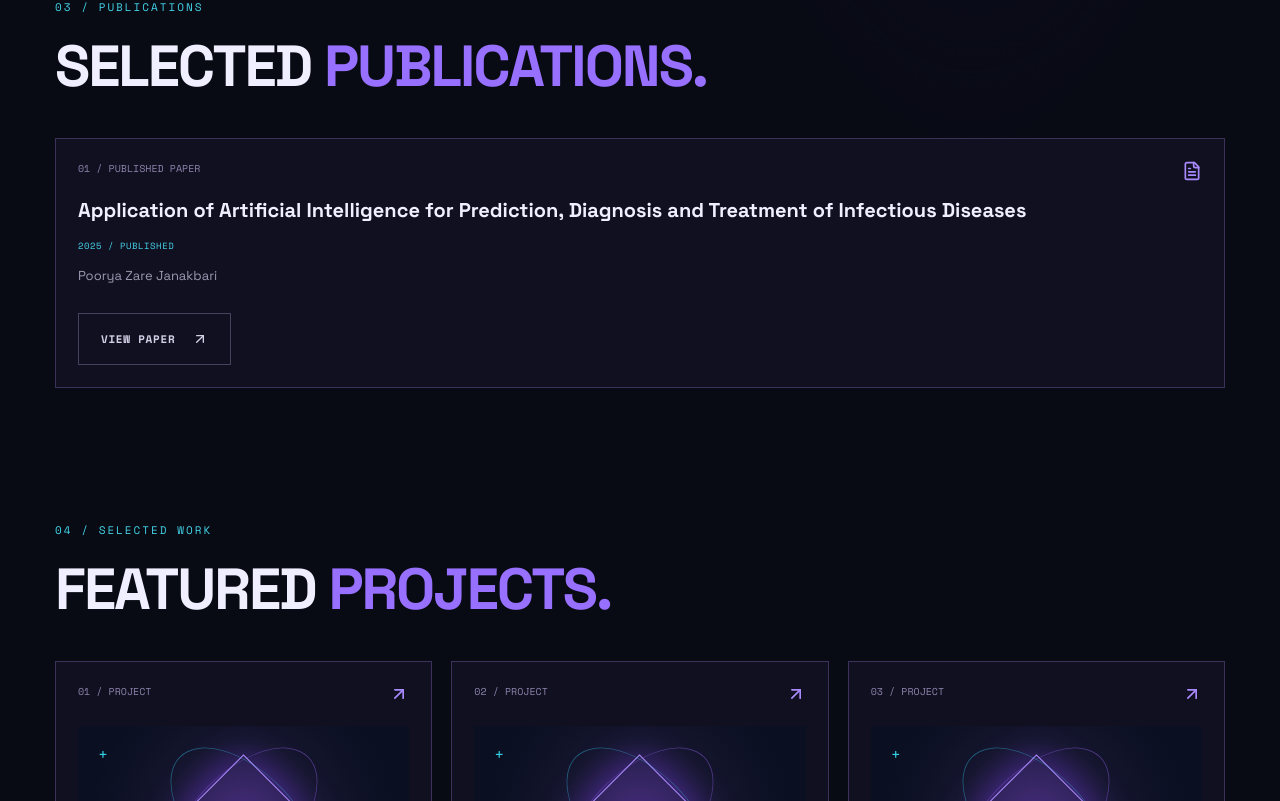
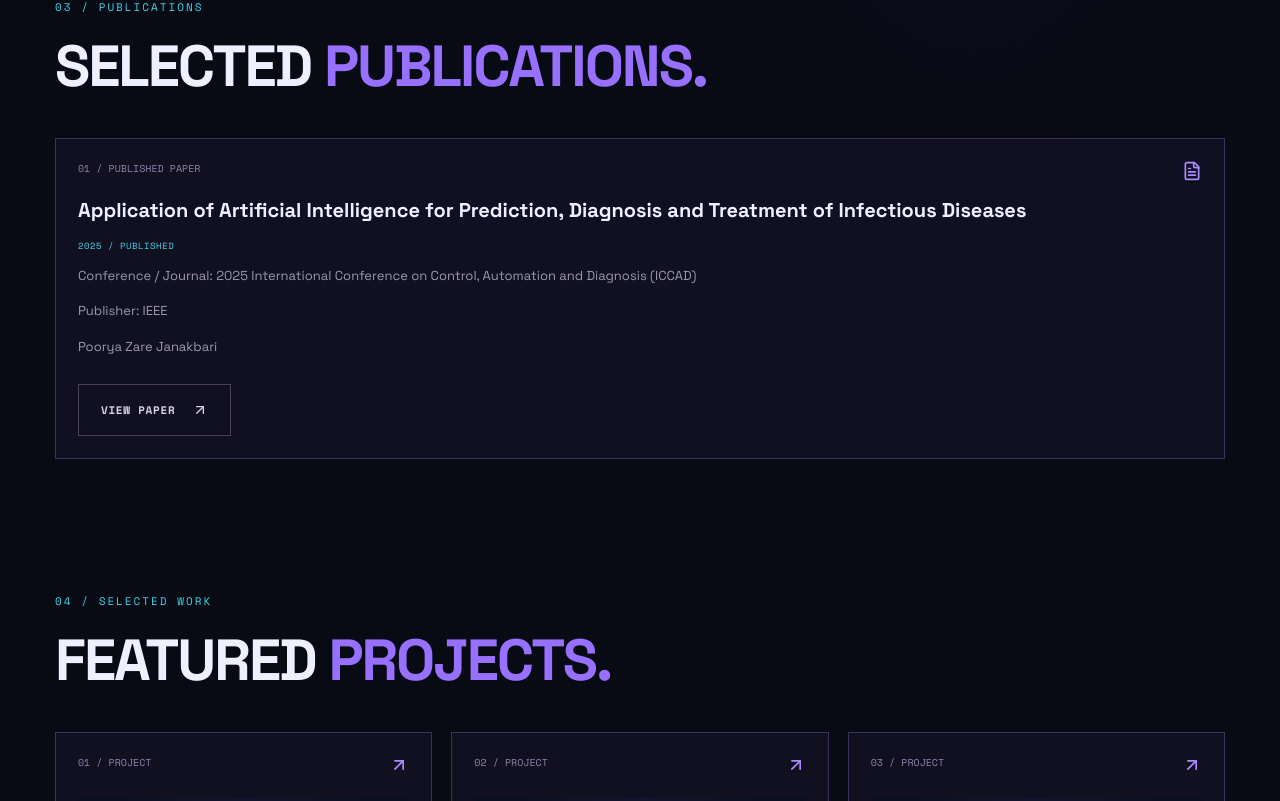
Before and after one commit to Poorya-Zare/poorya-zare.github.io, a React (Vite) app: page / in a window 1280 px wide. Shown: the part 2319-3120 px from the top of the page. Built offline with nearby package versions, Linux system fonts and the light colour scheme.

Commit message:
Display conference journal and publisher in publications

```diff
--- a/src/main.jsx
+++ b/src/main.jsx
@@ -163,7 +163,10 @@ function Publications() {
                   {paper.year || "PUBLICATION"} / PUBLISHED
                 </div>
 
-                {paper.authors && (
+                                {paper.publication_venue && (<p style={{ minHeight: 0, margin: 0 }}>Conference / Journal: {paper.publication_venue}</p>)}
+                {paper.publisher && (<p style={{ minHeight: 0, margin: 0 }}>Publisher: {paper.publisher}</p>)}
+
+{paper.authors && (
                   <p style={{ minHeight: 0, margin: 0 }}>{paper.authors}</p>
                 )}
 
```
